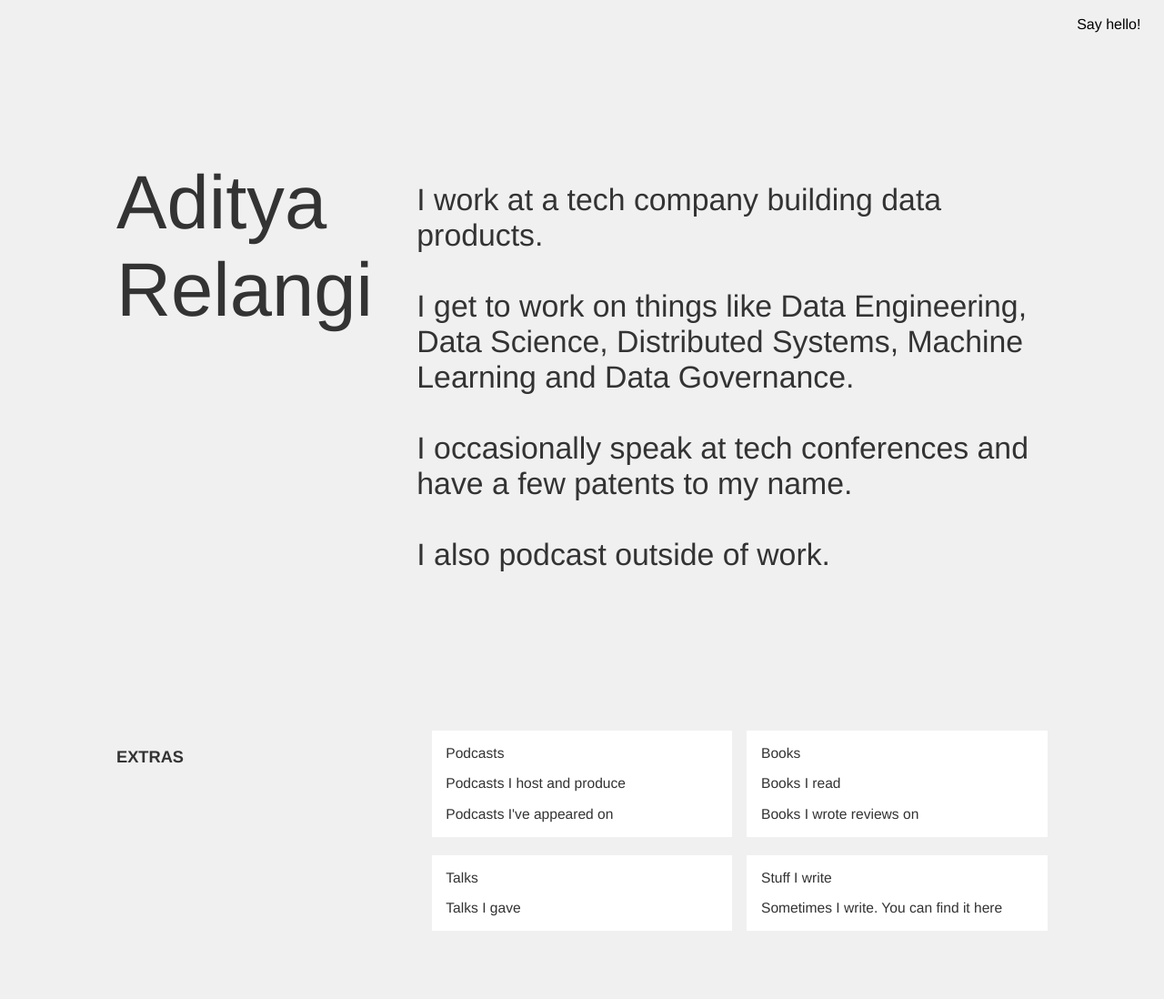
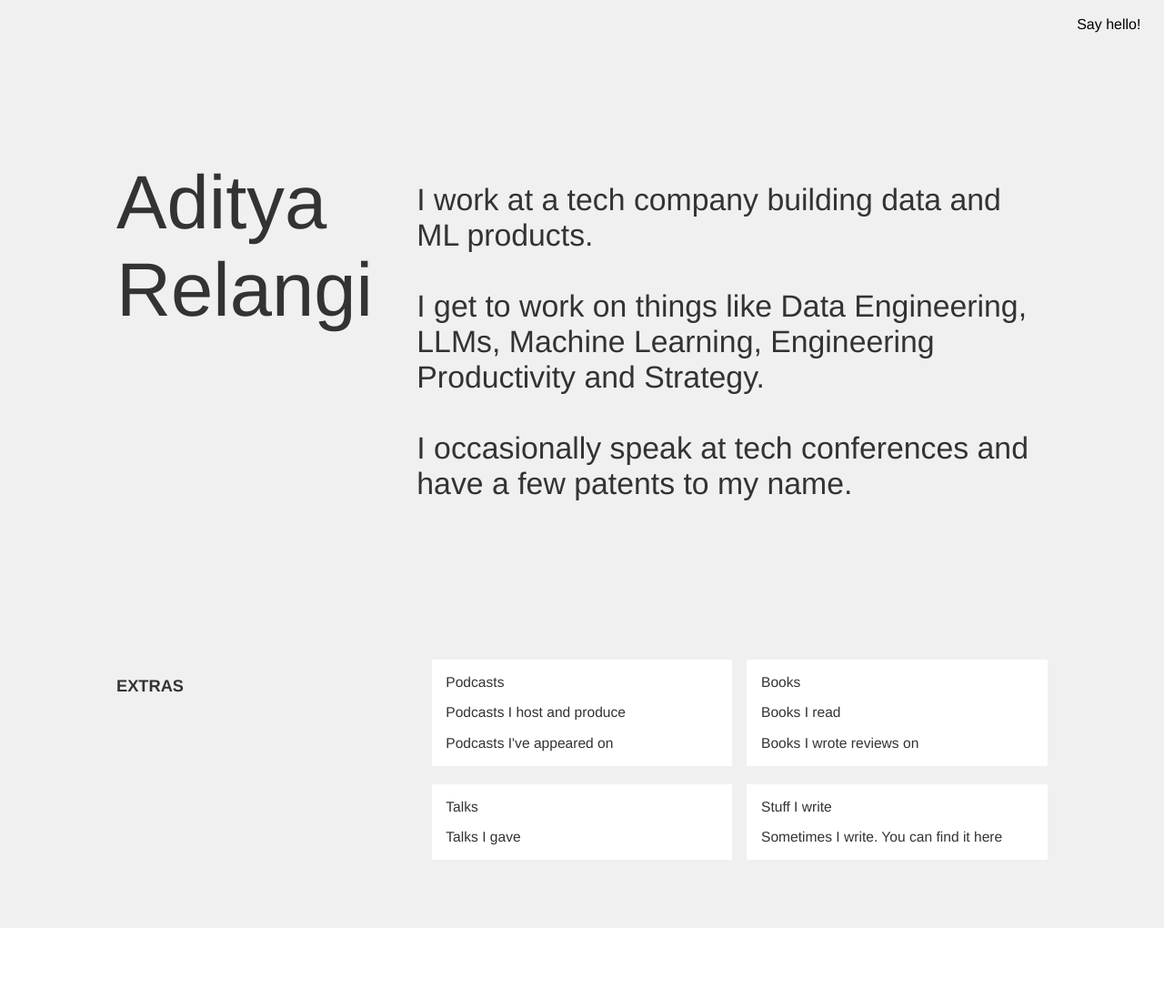
Before and after one commit to arelangi/adityarelangi.com, a Jekyll site: the page index.html, which Jekyll copies as it is, in a window 1280 px wide. Shown: the whole page at 91% size. Built offline with Jekyll 4.4.1, drawn with Linux system fonts in a browser that asks for light colours; after the commit the page ends 1020 px from its top, so only the background shows below that.

Commit message:
update home page

```diff
--- a/index.html
+++ b/index.html
@@ -241,59 +241,18 @@
                     </div>
 
                     <div class="span_2_of_3">
-                        <p class="copy-text">I work at a tech company building data products.
+                        <p class="copy-text">I work at a tech company building data and ML products.
                             <br>
-                            <br> I get to work on things like Data Engineering, Data Science, Distributed Systems, Machine Learning and Data Governance.
+                            <br> I get to work on things like Data Engineering, LLMs, Machine Learning, Engineering Productivity and Strategy.
                             <br>
                             <br> I occasionally <a href="/talks">speak at tech conferences</a> and have a few <a href="https://patents.google.com/?inventor=aditya+relangi&oq=aditya+relangi">patents to my name</a>.
                             <br>
-                            <br> I also podcast outside of work.
                         </p>
 
                     </div>
                 </div>
             </div>
         </div>
-
-<!--
-        <div class="maincontent">
-            <div class="section group projects">
-                <div class="col span_1_of_3">
-                    <h3>PROJECTS</h3>
-                </div>
-
-                <div class="col span_1_of_3 project-sub">
-                    <p>Akira</p>
-                    <p>Akira is a virtual assistant that understands natural language queries.</p>
-                    <p>Akira integrates several data sources to provide information and to track and execute repetitive tasks.</p>
-                    <p>It's a work in progress.</p>
-                </div>
-                <div class="col span_1_of_3 project-sub">
-                    <p><a href="https://github.com/logzer0/granda">Granda</a></p>
-                    <p>Granda is a self hosted serverless framework written in Go.</p>
-                    <p>It uses Docker as the container engine and a Golang web server to manage the state.</p>
-                    <p>It is written with the idea of demystifying how serverless platforms work.</p>
-                </div>
-            </div>
-            <div class="section group projects">
-                <div class="col span_1_of_3">
-
-                </div>
-                <div class="col span_1_of_3 project-sub">
-                    <p>Akira Finance</p>
-                    <p>Akira Finance is part of Akira, it's an application to track the income and expenditure .</p>
-                    <p>It interfaces directly with the user's bank accounts and visualizes the expenditure data.</p>
-                    <p>It also supports an sms bot to perform a specific set of functions.</p>
-                </div>
-                <div class="col span_1_of_3 project-sub">
-                    <p><a href="https://github.com/arelangi">And more...</a></p>
-                    <p>Apart from the select few listed above, I also work on a bunch of other projects.</p>
-                    <p>That's a lot about me.</p>
-                    <p></p>
-                </div>
-            </div>
-        </div>
--->
         <div class="headwrap">
             <div class="maincontent">
                 <div class="section group people">
```
